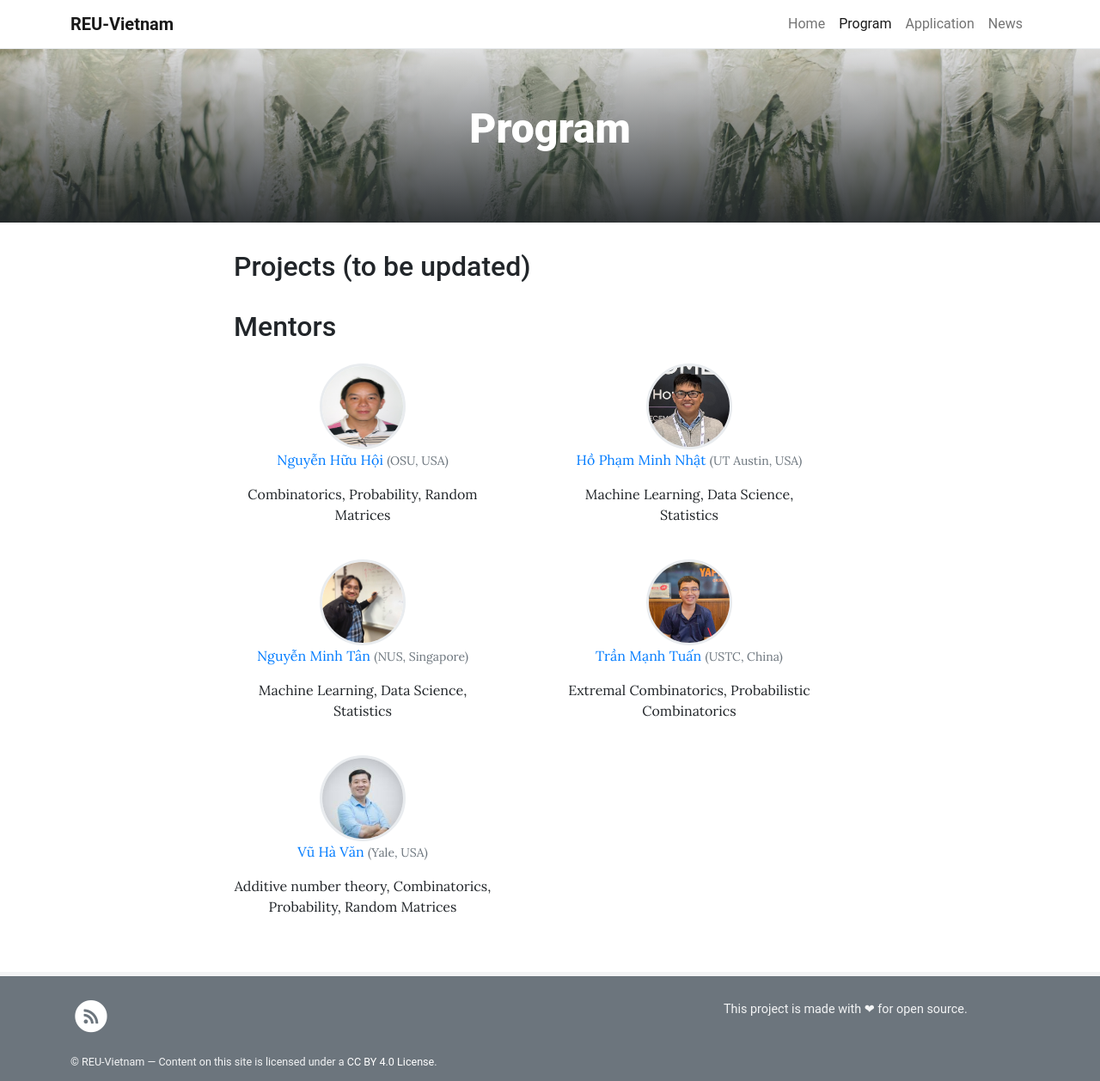
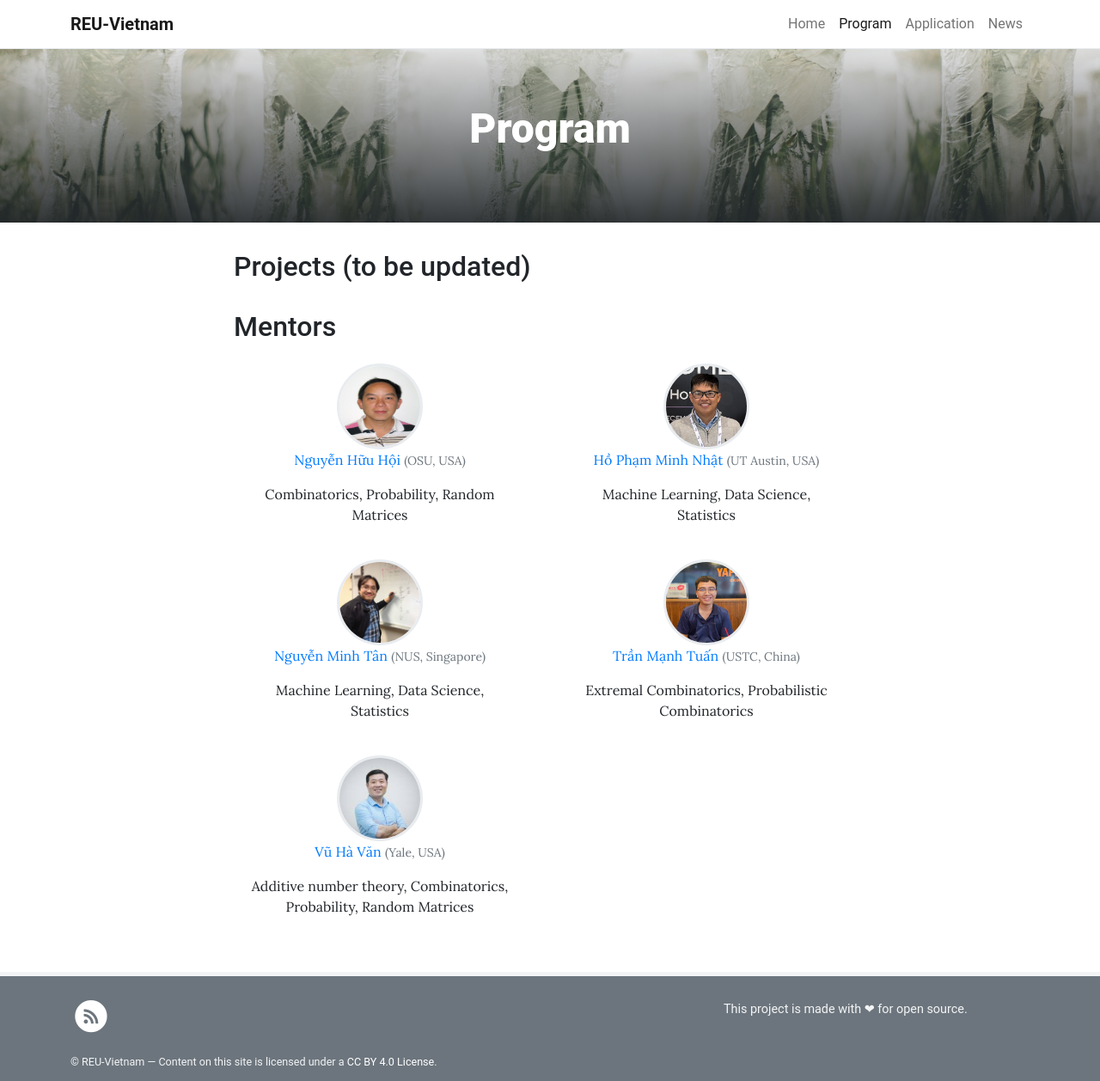
Before and after one commit to adm-vietnam/adm-vietnam.github.io, a Jekyll site: the page built from pages/Program.md, in a window 1280 px wide. Shown: the whole page at 86% size. Built offline with Jekyll 4.4.1, drawn with Linux system fonts in a browser that asks for light colours.

Commit message:
Update Program.md

```diff
--- a/pages/Program.md
+++ b/pages/Program.md
@@ -12,7 +12,7 @@ permalink: /Program/
 
 <div class="row cards mt-4">
 {% for member in site.data.Mentors %}
-  <div class="d-flex team-member col-md-6">
+  <div class="d-flex team-member col-md-6" style="justify-content: center;">
     <div class="flex-shrink-0 me-3" style="width: 300px;">
       <div style="position: relative;display: flex;justify-content: center;flex-wrap: wrap;flex-direction: column;align-items: center;">
         {% if member.image %}
```
